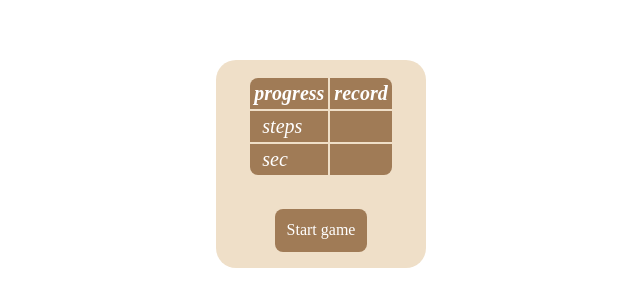
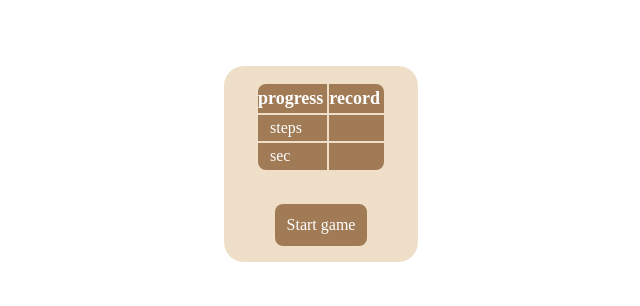
Before and after one commit to jPee2k/gem-puzzle, a website built with webpack: page index.html in a window 1280 px wide. Shown: the part 236-542 px from the top of the page, without its empty margins (319-959 px from the left). Built offline with nearby package versions, Linux system fonts and the light colour scheme; what on-change would draw is missing.

Commit message:
edit font-style

```diff
--- a/src/scss/puzzle/index.scss
+++ b/src/scss/puzzle/index.scss
@@ -59,14 +59,15 @@
   padding: 16px;
   padding-top: 0;
   border-spacing: 2px;
-  font-size: 20px;
-  font-style: italic;
+  font-size: 16px;
   color: white;
 }
 
 
 .puzzle__info th {
   padding: 4px;
+  padding-left: 0;
+  font-size: 18px;
   background-color: $hover-color;
 }
 
@@ -81,6 +82,7 @@
 .puzzle__info td {
   padding: 4px;
   padding-left: 12px;
+  font-weight: 500;
   background-color: $hover-color;
 }
 
```
